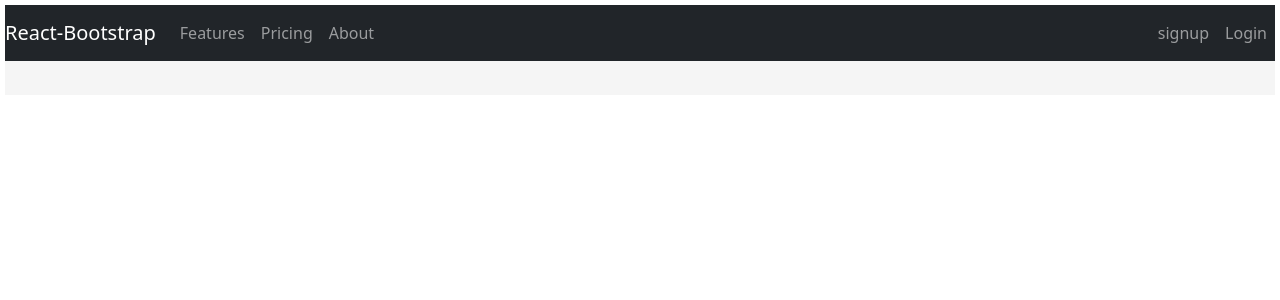
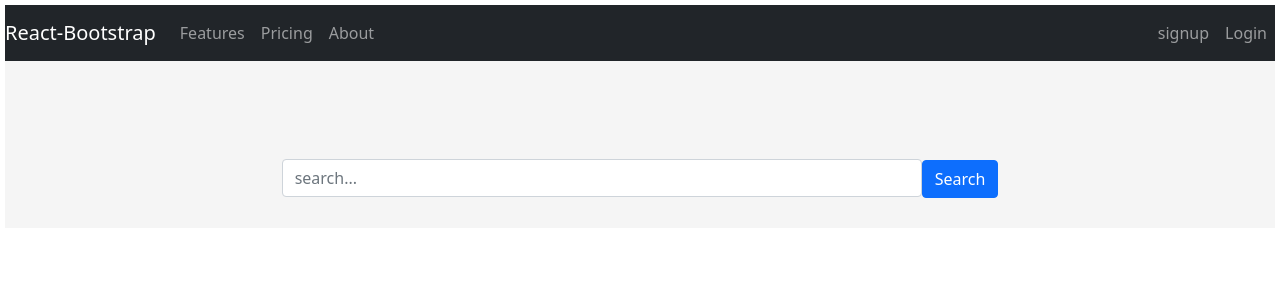
Before and after one commit to kluksu/final-project, a React (Create React App) app: page /#/ in a window 1280 px wide. Shown: the top 300 px of the page. Built offline with nearby package versions, Linux system fonts and the light colour scheme.

Commit message:
bhhhhhhhhhhhhhhhhhhhhhhhh search working

```diff
--- a/package.json
+++ b/package.json
@@ -8,6 +8,7 @@
     "@testing-library/user-event": "^12.8.3",
     "bootstrap": "^5.0.0",
     "react": "^17.0.2",
+    "react-billboardjs": "^3.0.0",
     "react-bootstrap": "^1.5.2",
     "react-dom": "^17.0.2",
     "react-router-dom": "^5.2.0",
--- a/src/App.css
+++ b/src/App.css
@@ -96,3 +96,10 @@ a.carousel-control-next{
   display: flex;
   flex-direction: row;
 }
+.smartSearchBox{
+  display: flex;
+  justify-content: center;
+align-items: center;}
+.smartSearch{
+   width: 50vw !important;
+   margin-bottom: 31px !important;}
--- a/src/App.js
+++ b/src/App.js
@@ -23,11 +23,20 @@ export default class App extends Component {
       users:[],
       products:[],
       activeUser:"",
-      productID:0
+      activeStore:'',
+      productID:0,
+      searchText:""
 
 
     }
   }
+
+  getText=(event)=>{
+    this.setState({searchText:event.target.value})
+    console.log(event.target.value)
+    }
+
+
   updateProducts=(productData)=>{
 
 
@@ -110,7 +119,7 @@ this.setState({activeUser:element})
     <MyNavBar logout={this.logout} activeUser={this.state.activeUser} ></MyNavBar>
 
     <Route exact path="/">
-      <HomePage activeUser={this.state.activeUser} products={this.state.products}></HomePage>
+      <HomePage getText={this.getText} activeUser={this.state.activeUser} products={this.state.products}></HomePage>
        </Route>
       <Route exact path="/Features">
       <Features></Features>
@@ -132,6 +141,7 @@ this.setState({activeUser:element})
 
 
 
+
       <Route exact path="/Login" >
 
 <Login activeUser={this.state.activeUser} users={this.state.users} activateUser={this.activateUser} ></Login>
--- a/src/components/CardsPage.js
+++ b/src/components/CardsPage.js
@@ -1,14 +1,16 @@
 import React, { Component } from 'react'
-import { Col, Row } from 'react-bootstrap';
+import { Button, Col, Container, Form, Row } from 'react-bootstrap';
 import ProductCard from './ProductCard';
+import SmartSearch from './SmartSearch';
 
 export default class CardsPage extends Component {
    constructor(props){
        super(props)
        this.state={
-           CardsArr:[]
+           CardsArr:[],
        }
    }
+
 
     render() {
         let  Arr=[]
@@ -17,16 +19,20 @@ export default class CardsPage extends Component {
         for (let i = 0; i < this.props.products.length; i++) {
             const element = this.props.products[i];
 
-        Arr.push( <Col xl={3} lg={4} md={6} sm={12}><ProductCard activeUser={this.props.activeUser} product={element}></ProductCard></Col>)
+        Arr.push( <Col xl={3} lg={4} md={6} sm={12}><ProductCard  activeUser={this.props.activeUser} product={element}></ProductCard></Col>)
 
 
     }
 
-    return (
-        <Row>
+    return (<>
+  <SmartSearch getText={this.props.getText} ></SmartSearch>
+           <Row>
            {Arr}
            </Row>
+           </>
     )
-}else return <div></div>
+}else return          <SmartSearch getText={this.props.getText}></SmartSearch>
+
+
 }
 }
--- a/src/components/HomePage.js
+++ b/src/components/HomePage.js
@@ -1,11 +1,16 @@
 import React, { Component } from 'react'
+
 import { Col, Container, Row } from 'react-bootstrap'
 import CardsPage from './CardsPage'
-import MyCarousel from './MyCarousel'
+
+import SmartSearch from './SmartSearch'
 
 export default class HomePage extends Component {
-    componentDidMount(){
-        console.log(this.props.products)
+    constructor(props){
+        super(props)
+        this.state={
+            CardsArr:[],
+        }
     }
 
     render() {
@@ -14,12 +19,7 @@ export default class HomePage extends Component {
                 <div fade    className=" d-flex   w-30">
                     <Container>
                     <Row>
-                    <Col lg={12} xl={4} md={12} sm={12} xs={12}> <MyCarousel ></MyCarousel></Col>
-                    <Col lg={12} xl={4} md={12} sm={12} xs={12}> <MyCarousel></MyCarousel></Col>
-                    <Col lg={12} xl={4} md={12} sm={12} xs={12}> <MyCarousel></MyCarousel></Col>
-                    </Row>
-                    <Row>
-                        <CardsPage className="productsGallery" activeUser={this.props.activeUser} products={this.props.products}></CardsPage>
+                        <CardsPage className="productsGallery" getText={this.props.getText} activeUser={this.props.activeUser} products={this.props.products}></CardsPage>
                     </Row>
                     </Container>
 
--- a/src/components/ProductCard.js
+++ b/src/components/ProductCard.js
@@ -1,5 +1,5 @@
 import React, { Component } from 'react'
-import { Button, Card } from 'react-bootstrap'
+import { Button, Card, Nav } from 'react-bootstrap'
 
 export default class ProductCard extends Component {
     componentDidMount(){
@@ -16,8 +16,8 @@ export default class ProductCard extends Component {
   <Card.Body>
     <Card.Title>{this.props.product.itemName}</Card.Title>
     {priceShown}
-    <Button variant="primary">Go to store</Button>
-  </Card.Body>
+    <Nav.Link href="/#/store" >go to store</Nav.Link>
+     </Card.Body>
 </Card>
             </div>
         )
--- /dev/null
+++ b/src/components/SmartSearch.js
@@ -0,0 +1,37 @@
+import React, { Component } from 'react'
+import { Button, Col, Container, Form, Row } from 'react-bootstrap'
+
+export default class SmartSearch extends Component {
+       constructor(props){
+           super(props)
+           this.state={
+           }
+       }
+
+
+    render() {
+        return (
+            <div>
+                     <Container>
+
+                <Form className="smartSearchBox">
+  <Form.Group controlId="formBasicEmail">
+    <Form.Control onChange={this.props.getText} className="smartSearch" type="text" placeholder="search..." />
+    <Form.Text className="text-muted">
+    </Form.Text>
+
+  </Form.Group>
+
+
+  <Button variant="primary" type="button">
+    Search
+  </Button>
+
+</Form>
+</Container>
+
+
+            </div>
+        )
+    }
+}
```
Also changed, not shown: 1 other file (tests, documents, lock files or other folders).
